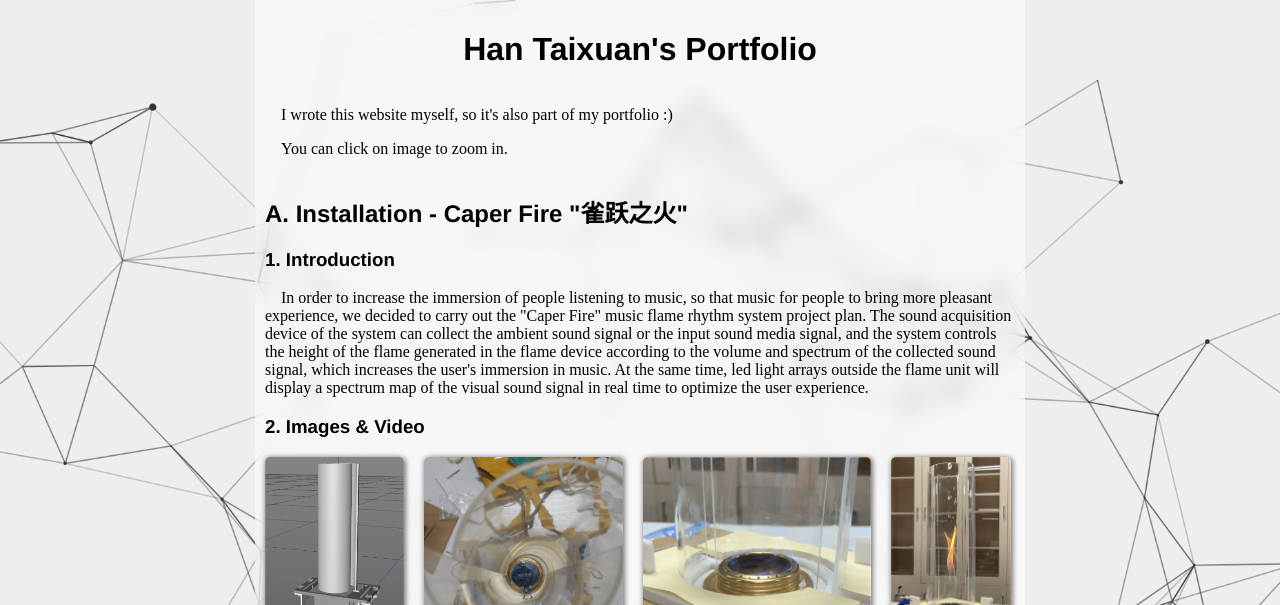
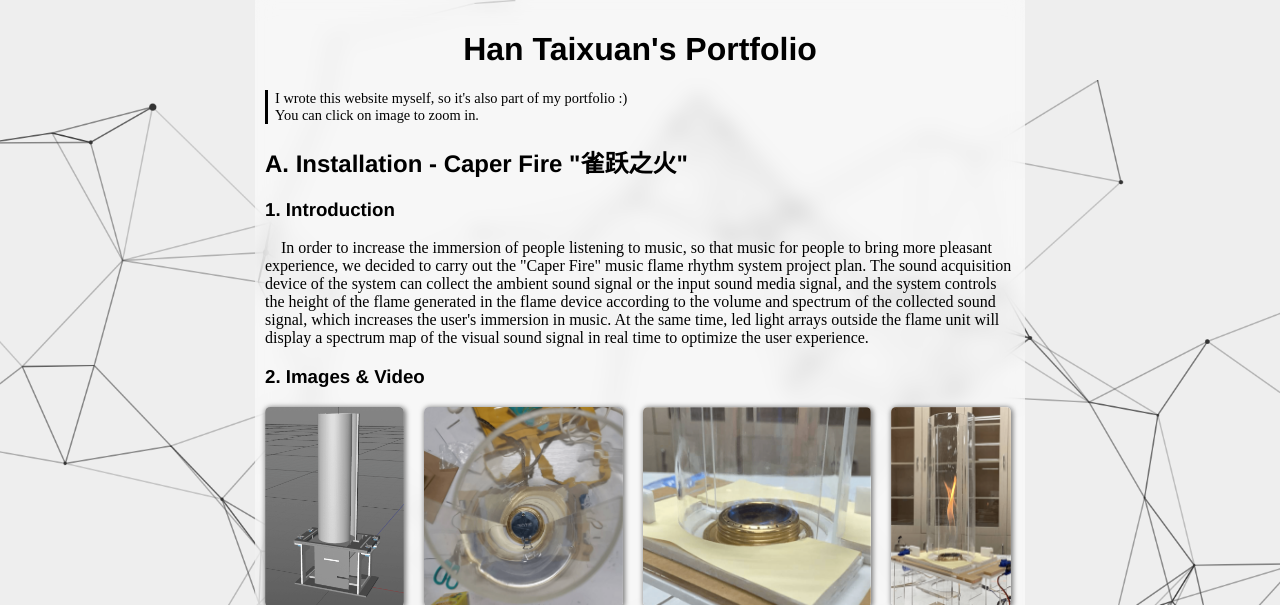
Before and after one commit to hf-xz/portfolio, a plain HTML site: page index.html in a window 1280 px wide. Shown: the top 605 px of the page. Drawn offline with Linux system fonts and the light colour scheme.

Commit message:
modify tips

```diff
--- a/index.html
+++ b/index.html
@@ -11,9 +11,11 @@
         <h1>Han Taixuan's Portfolio</h1>
       </div>
 
-      <div class="hide-in-print">
-        <p>I wrote this website myself, so it's also part of my portfolio :)</p>
-        <p>You can click on image to zoom in.</p>
+      <div class="hide-in-print tips">
+        <div>
+          I wrote this website myself, so it's also part of my portfolio :)
+        </div>
+        <div>You can click on image to zoom in.</div>
       </div>
 
       <div class="only-in-print">
--- a/style.css
+++ b/style.css
@@ -58,6 +58,21 @@ img {
   z-index: 10;
 }
 
+.tips {
+  font-size: 0.9em;
+  position: relative;
+  margin-left: 10px;
+}
+.tips::before {
+  position: absolute;
+  left: -10px;
+  display: block;
+  width: 3px;
+  height: 100%;
+  background-color: black;
+  content: "";
+}
+
 .only-in-print {
   display: none;
 }
```
